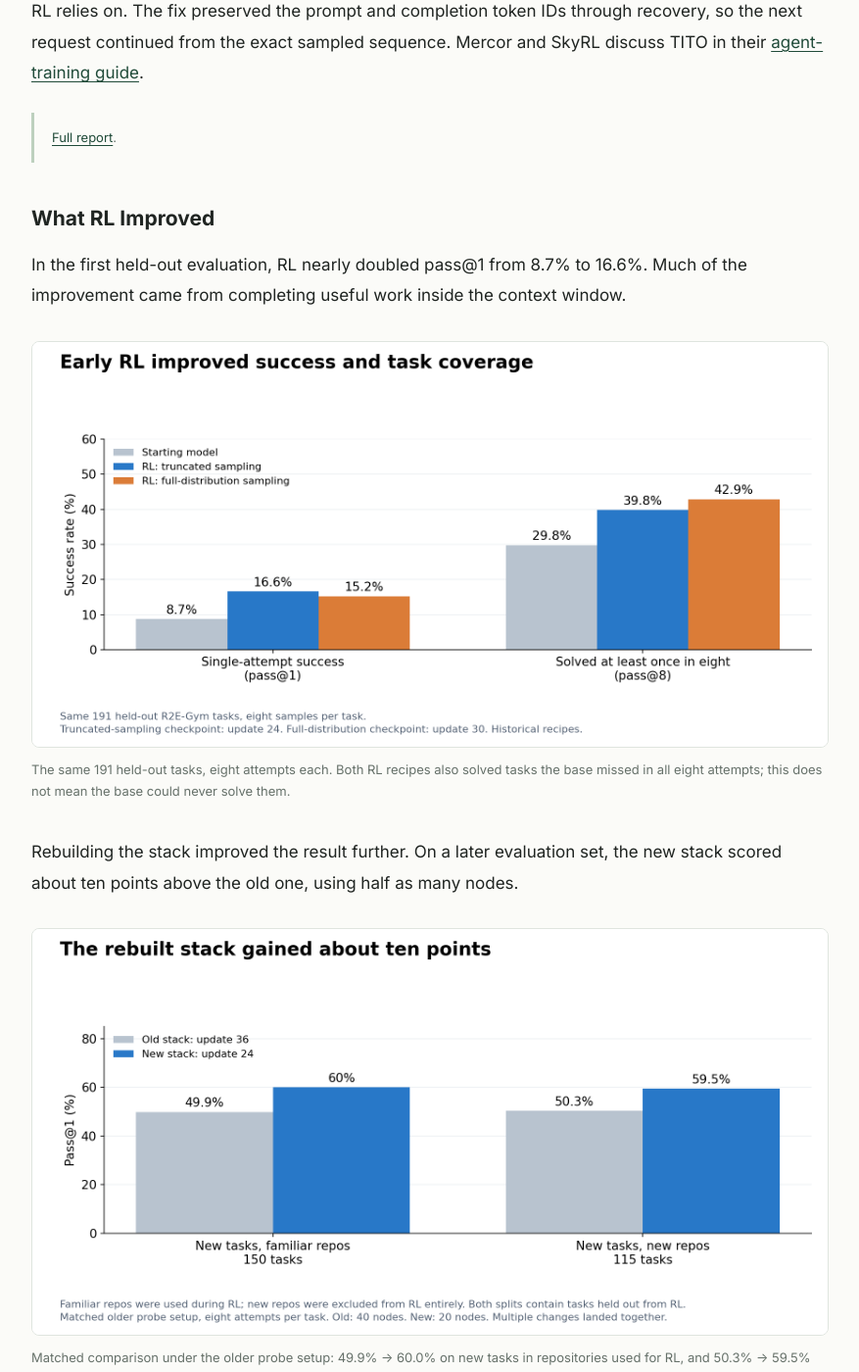
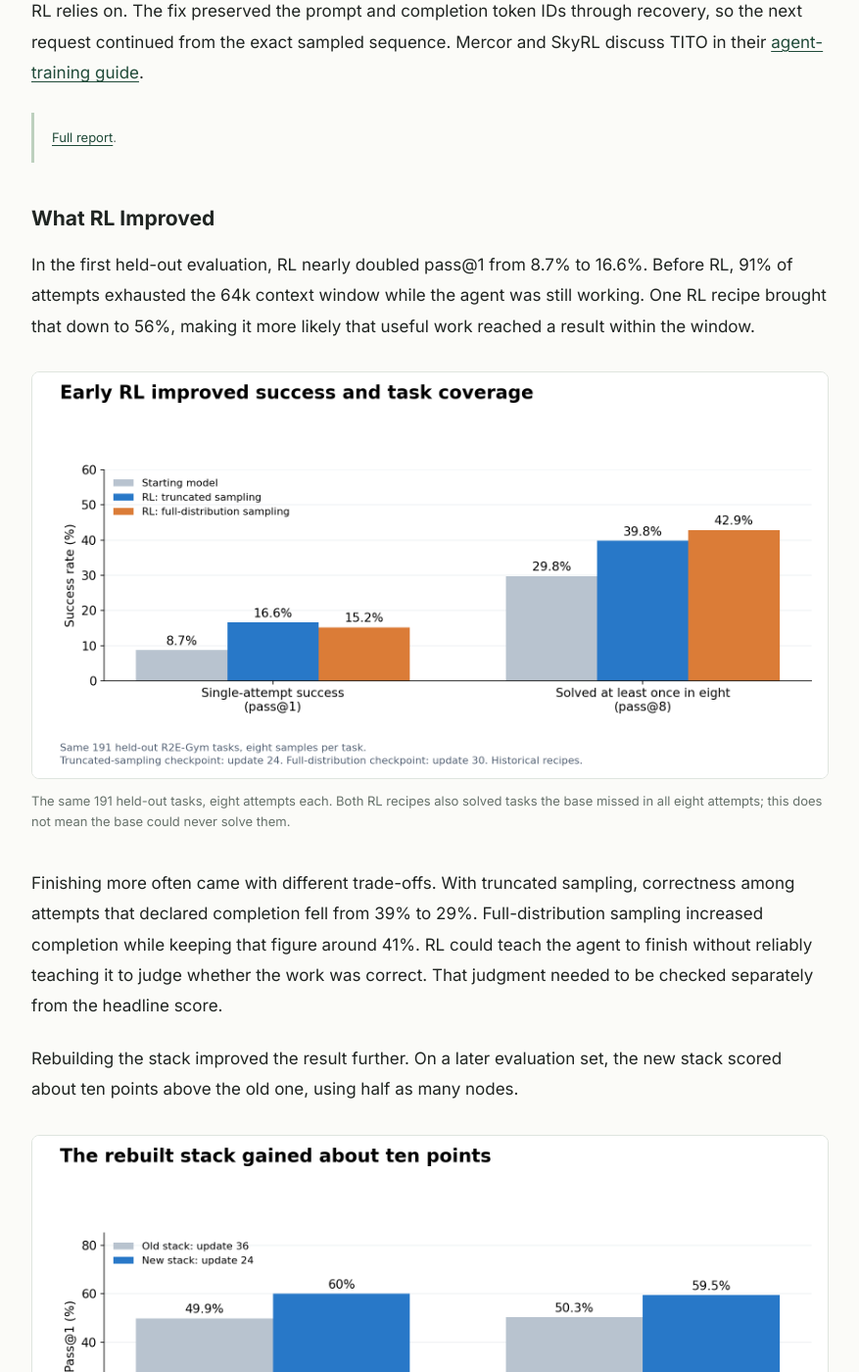
Before and after one commit to lukedhlee/lukedhlee.github.io, a Jekyll site: the page built from _posts/2026-10-21-turning-snowball-into-a-coding-agent.md, in a window 1280 px wide and 1400 px high, scrolled down 6943 px. Shown: the whole window at 98% size, without its empty margins (201-1078 px from the left). Built offline with Jekyll 4.4.1, drawn with Linux system fonts in a browser that asks for light colours.

Commit message:
Explain the behavioral gains and trade-offs from RL

```diff
--- a/_posts/2026-10-21-turning-snowball-into-a-coding-agent.md
+++ b/_posts/2026-10-21-turning-snowball-into-a-coding-agent.md
@@ -135,13 +135,15 @@ The text looks identical, but the trainer now sees a token the model never sampl
 
 ### What RL Improved
 
-In the first held-out evaluation, RL nearly doubled pass@1 from 8.7% to 16.6%. Much of the improvement came from completing useful work inside the context window.
+In the first held-out evaluation, RL nearly doubled pass@1 from 8.7% to 16.6%. Before RL, 91% of attempts exhausted the 64k context window while the agent was still working. One RL recipe brought that down to 56%, making it more likely that useful work reached a result within the window.
 
 
 <figure class="research-figure">
 <a href="{{ '/assets/img/snowball/early-rl-labeled.png' | relative_url }}"><img src="{{ '/assets/img/snowball/early-rl-labeled.png' | relative_url }}" alt="Starting model versus RL with truncated and full-distribution sampling, with all colors labeled." width="1728" height="880" loading="lazy"></a>
 <figcaption>The same 191 held-out tasks, eight attempts each. Both RL recipes also solved tasks the base missed in all eight attempts; this does not mean the base could never solve them.</figcaption>
 </figure>
+
+Finishing more often came with different trade-offs. With truncated sampling, correctness among attempts that declared completion fell from 39% to 29%. Full-distribution sampling increased completion while keeping that figure around 41%. RL could teach the agent to finish without reliably teaching it to judge whether the work was correct. That judgment needed to be checked separately from the headline score.
 
 Rebuilding the stack improved the result further. On a later evaluation set, the new stack scored about ten points above the old one, using half as many nodes.
 
```
